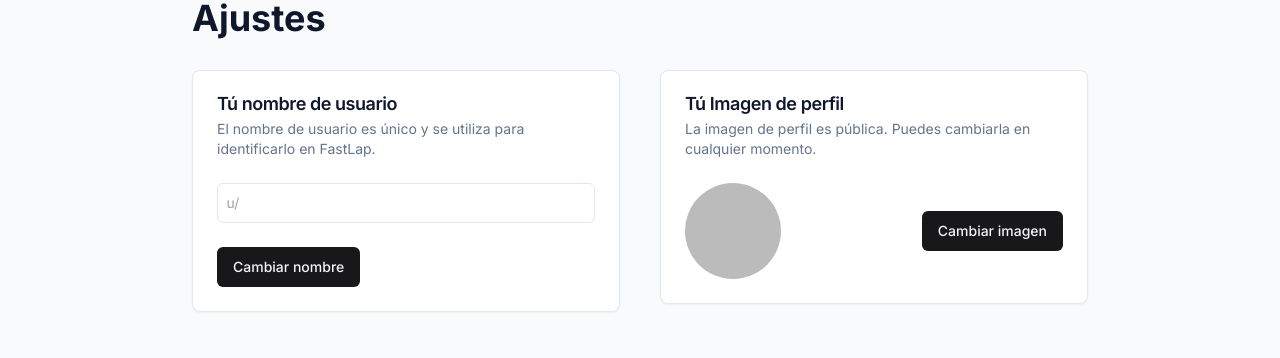
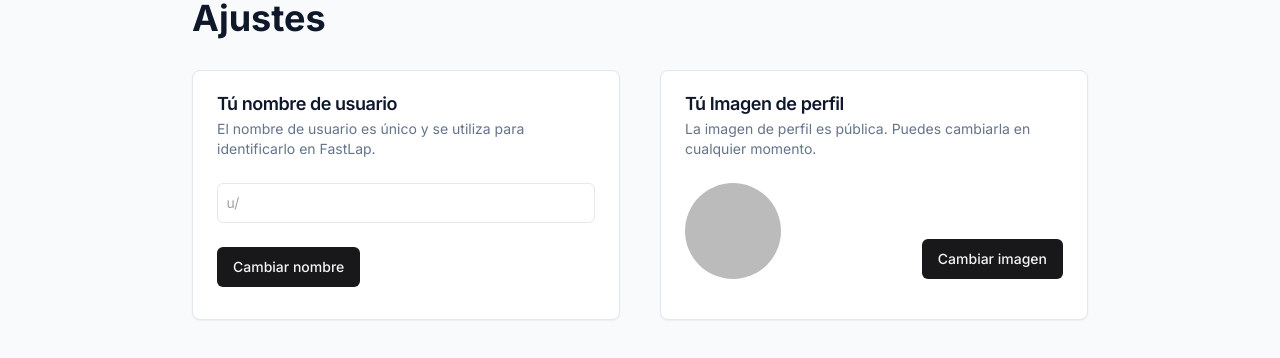
Before and after one commit to AlanMcLure/Fastlap, a Next.js app: page /settings in a window 1280 px wide. Shown: the part 202-560 px from the top of the page. Built offline with nearby package versions, Linux system fonts and the light colour scheme; no server answers; sample sign-in values are in the browser's storage; what @uploadthing/react would draw is missing.

Commit message:
Cambios visuales

```diff
--- a/src/app/settings/page.tsx
+++ b/src/app/settings/page.tsx
@@ -23,7 +23,7 @@ export default async function SettingsPage() {
       <div className='grid items-start gap-8 mt-4'>
         <h1 className='font-bold text-3xl md:text-4xl'>Ajustes</h1>
 
-        <div className='grid grid-cols-1 sm:grid-cols-2 gap-10 items-start justify-center'>
+        <div className='grid grid-cols-1 sm:grid-cols-2 gap-10 items-start justify-center '>
           <UserNameForm
             user={{
               id: session.user.id,
--- a/src/components/ProfileImageForm.tsx
+++ b/src/components/ProfileImageForm.tsx
@@ -90,7 +90,7 @@ export function ProfileImageForm({ user, className, ...props }: ProfileImageForm
             className={className}
             onSubmit={handleSubmit}
             {...props}>
-            <Card>
+            <Card className='min-h-[250px]'>
                 <CardHeader>
                     <CardTitle>Tú Imagen de perfil</CardTitle>
                     <CardDescription>
@@ -98,15 +98,18 @@ export function ProfileImageForm({ user, className, ...props }: ProfileImageForm
                     </CardDescription>
                 </CardHeader>
                 <CardContent>
-                    <div className='flex flex-col sm:flex-row justify-between items-center gap-2'>
-                        <label>
+                    <div className='flex flex-col sm:flex-row justify-between items-start sm:items-end gap-3'>
+                        <label className="relative w-24 h-24 cursor-pointer group">
                             <UserAvatar
                                 user={{
                                     name: user.name || null,
                                     image: previewImage || user.image || null,
                                 }}
-                                className="w-24 h-24 cursor-pointer"
+                                className="w-24 h-24"
                             />
+                            <div className="absolute inset-0 flex items-center justify-center bg-black bg-opacity-0 group-hover:bg-opacity-50 rounded-full">
+                                <span className="text-4xl text-white opacity-0 group-hover:opacity-100">+</span>
+                            </div>
                             <input type="file" accept="image/*" onChange={handleImageUpload} style={{ display: 'none' }} />
                         </label>
                         <Button isLoading={isLoading}>Cambiar imagen</Button>
--- a/src/components/UserNameForm.tsx
+++ b/src/components/UserNameForm.tsx
@@ -80,7 +80,7 @@ export function UserNameForm({ user, className, ...props }: UserNameFormProps) {
       className={cn(className)}
       onSubmit={handleSubmit((e) => updateUsername(e))}
       {...props}>
-      <Card>
+      <Card className='min-h-[250px]'>
         <CardHeader>
           <CardTitle>Tú nombre de usuario</CardTitle>
           <CardDescription>
```
